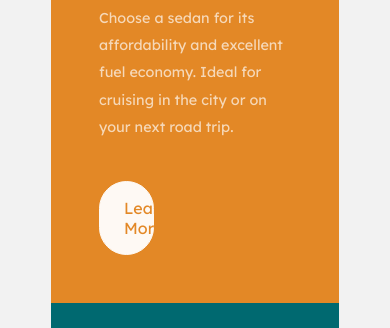
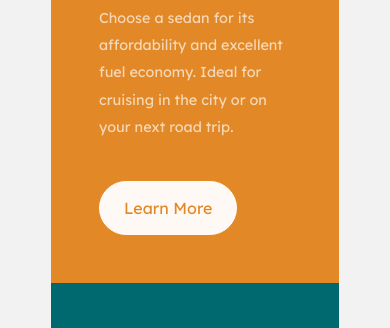
Before and after one commit to timiphil/Frontend-Mentor-3-column-preview-card-component, a plain HTML site: page index.html in a window 390 px wide. Shown: the part 217-545 px from the top of the page. Drawn offline with Linux system fonts and the light colour scheme.

Commit message:
Update style.css

```diff
--- a/style.css
+++ b/style.css
@@ -182,7 +182,7 @@ main .luxury {
     font-size: 1.875rem;
   }
   main .card .button {
-    width: 3.438rem;
+
   }
 }
 /* .attribution { font-size: 11px; text-align: center; }
```
